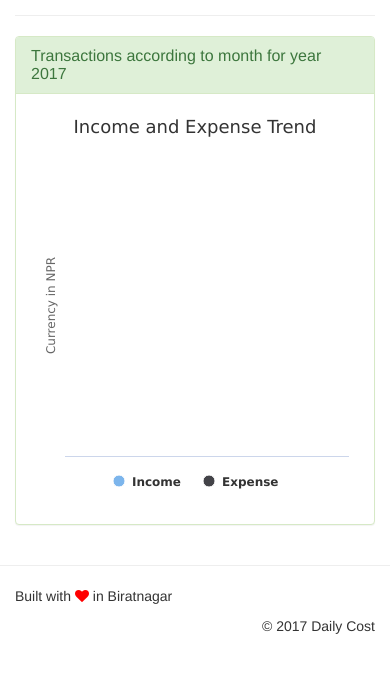
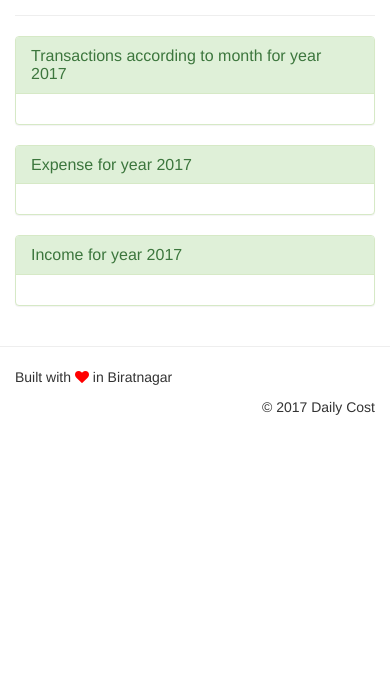
Before and after one commit to sandipbgt/daily_cost, a Django app: page /dashboard/ in a window 390 px wide. Shown: the part 51-724 px from the top of the page. Run offline with Django 3.2, Linux system fonts and the light colour scheme; the visitor is signed in with stand-in values (Sample User, id 1); data that the repository does not hold is empty; some libraries are stand-ins or nearby versions.

Commit message:
Added pie charts in dashboard

```diff
--- a/pages/views.py
+++ b/pages/views.py
@@ -24,6 +24,11 @@
     """
     categories = request.user.categories.all()
 
+    transaction_by_categories = request.user.transactions\
+        .values('category__name')\
+        .annotate(income=Sum('credit'), expense=Sum('debit'))\
+        .order_by('category__name')
+
     transactions = request.user.transactions\
         .filter(transaction_date__year=timezone.now().date().year)\
         .annotate(month=TruncMonth('transaction_date'))\
@@ -31,22 +36,39 @@
         .annotate(income=Sum('credit'), expense=Sum('debit'))\
         .order_by('month')
 
+    months = ['Jan', 'Feb', 'Mar', 'Apr', 'Jun', 'Jul', 'Aug', 'Sep', 'Oct', 'Nov', 'Dec']
+
+    transaction_months = [transaction['month'].strftime("%b") for transaction in transactions]
+    barchar_income_series = [float(transaction['income']) for transaction in transactions]
+    barchar_expense_series = [float(transaction['expense']) for transaction in transactions]
+
+    for month in months:
+        if not month in transaction_months:
+            transaction_months += [month]
+            barchar_income_series += [float(0)]
+            barchar_expense_series += [float(0)]
+
     bar_chart_series = [
         {
             'name': 'Income',
-            'data': [float(transaction['income']) for transaction in transactions]
+            'data': barchar_income_series
         },
         {
             'name': 'Expense',
-            'data': [float(transaction['expense']) for transaction in transactions]
+            'data': barchar_expense_series
         }
     ]
+
+    pie_chart_expense_series = [[transaction['category__name'], float(transaction['expense'])] for transaction in transaction_by_categories]
+    pie_chart_income_series = [[transaction['category__name'], float(transaction['income'])] for transaction in transaction_by_categories]
 
     context = {
         'categories': categories,
         'transactions': transactions,
-        'bar_chart_categories': json.dumps([transaction['month'].strftime("%b") for transaction in transactions]),
+        'bar_chart_categories': json.dumps(transaction_months),
         'bar_chart_series': json.dumps(bar_chart_series),
+        'pie_chart_expense_series': json.dumps(pie_chart_expense_series),
+        'pie_chart_income_series': json.dumps(pie_chart_income_series)
     }
 
     return render(request, 'pages/dashboard.html', context)
--- a/templates/pages/dashboard.html
+++ b/templates/pages/dashboard.html
@@ -21,13 +21,35 @@
 
     <div class="row">
 
-        <div class="col-md-12">
+        <div class="col-md-6">
             <div class="panel panel-success">
                 <div class="panel-heading">
                     <h3 class="panel-title">Transactions according to month for year {% now 'Y' %}</h3>
                 </div>
                 <div class="panel-body">
                     <div id="transactions_bar_chart"></div>
+                </div>
+            </div>
+        </div>
+
+        <div class="col-md-3">
+            <div class="panel panel-success">
+                <div class="panel-heading">
+                    <h3 class="panel-title">Expense for year {% now 'Y' %}</h3>
+                </div>
+                <div class="panel-body">
+                    <div id="transactions_expense_pie_chart"></div>
+                </div>
+            </div>
+        </div>
+
+        <div class="col-md-3">
+            <div class="panel panel-success">
+                <div class="panel-heading">
+                    <h3 class="panel-title">Income for year {% now 'Y' %}</h3>
+                </div>
+                <div class="panel-body">
+                    <div id="transactions_income_pie_chart"></div>
                 </div>
             </div>
         </div>
@@ -47,7 +69,7 @@
         $(function () {
 
             // bar chart
-            var barChart = Highcharts.chart('transactions_bar_chart', {
+            Highcharts.chart('transactions_bar_chart', {
                 chart: {
                     type: 'column'
                 },
@@ -69,6 +91,70 @@
                 },
                 series: {{ bar_chart_series | safe}}
             });
+
+            // expense pie chart
+            Highcharts.chart('transactions_expense_pie_chart', {
+                chart: {
+                    plotBackgroundColor: null,
+                    plotBorderWidth: null,
+                    plotShadow: false,
+                    type: 'pie'
+                },
+                credits: false,
+                title: {
+                    text: 'Expenses'
+                },
+                tooltip: {
+                    pointFormat: '{series.name}: <b>{point.percentage:.1f}%</b>'
+                },
+                plotOptions: {
+                    pie: {
+                        allowPointSelect: true,
+                        cursor: 'pointer',
+                        dataLabels: {
+                            enabled: false
+                        },
+                        showInLegend: true
+                    }
+                },
+                series: [{
+                    name: 'Expenses',
+                    colorByPoint: true
+                    data: {{ pie_chart_expense_series | safe }}
+                }]
+            });
+
+            // income pie chart
+            Highcharts.chart('transactions_income_pie_chart', {
+                chart: {
+                    plotBackgroundColor: null,
+                    plotBorderWidth: null,
+                    plotShadow: false,
+                    type: 'pie'
+                },
+                credits: false,
+                title: {
+                    text: 'Incomes'
+                },
+                tooltip: {
+                    pointFormat: '{series.name}: <b>{point.percentage:.1f}%</b>'
+                },
+                plotOptions: {
+                    pie: {
+                        allowPointSelect: true,
+                        cursor: 'pointer',
+                        dataLabels: {
+                            enabled: false,
+                        },
+                        showInLegend: true
+                    }
+                },
+                series: [{
+                    name: 'Income',
+                    colorByPoint: true,
+                    data: {{ pie_chart_income_series | safe }}
+                }]
+            });
         });
     </script>
 {% endblock %}
```
